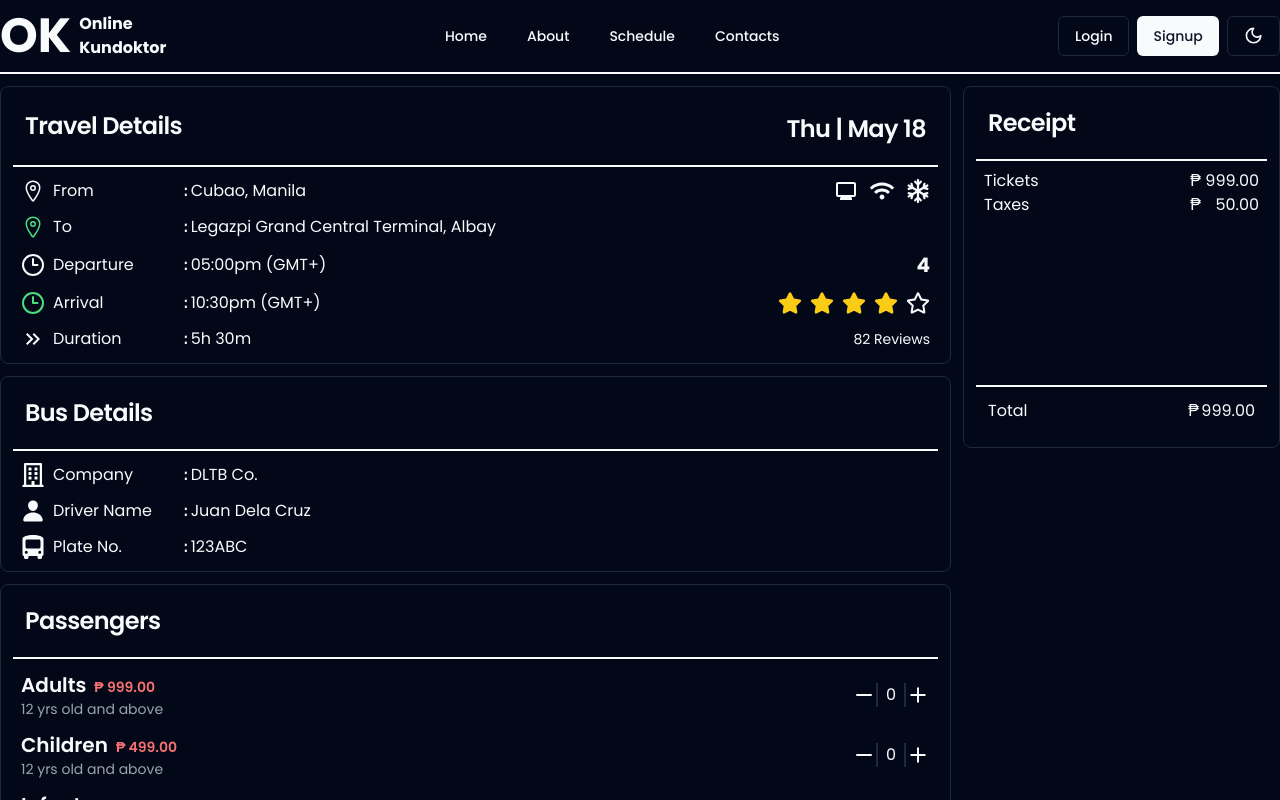
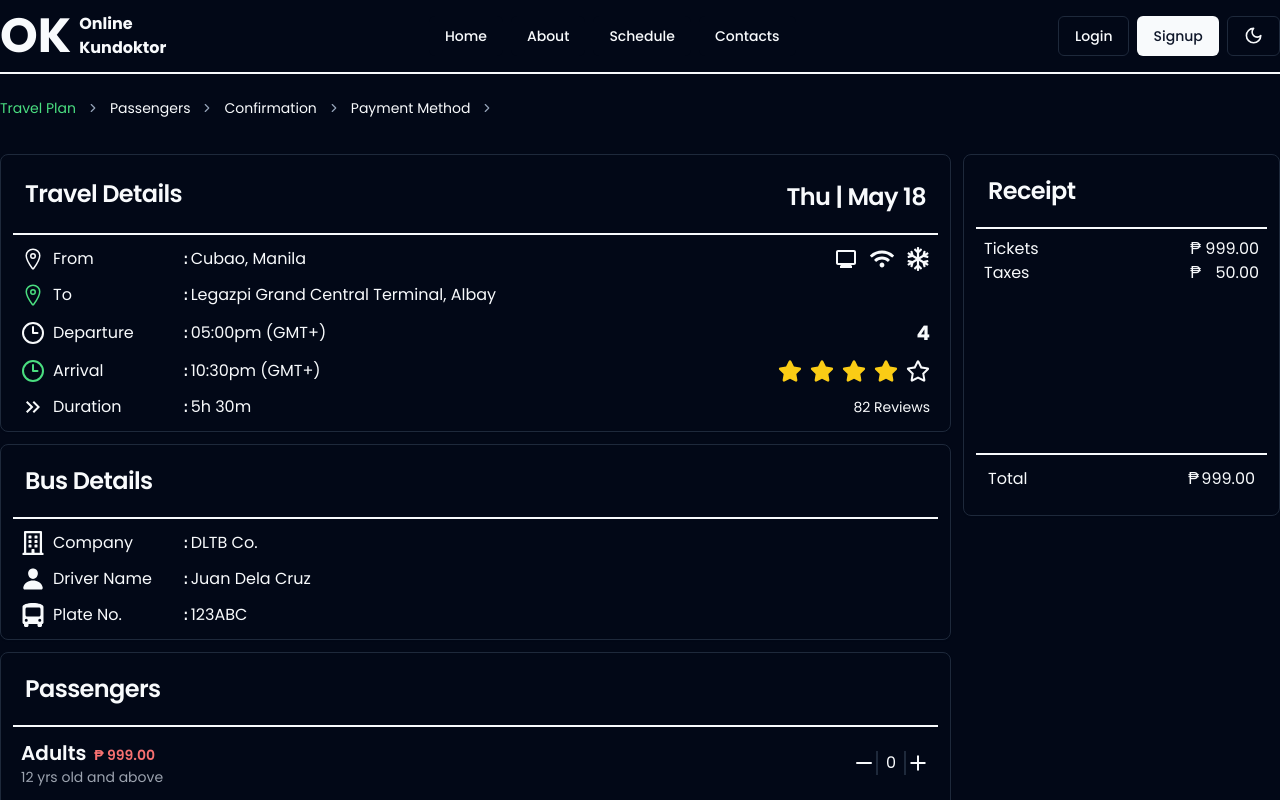
Before and after one commit to raigrc/ICPOK-OnlineKundoktor, a React (Vite) app: page /travel-plan in a window 1280 px wide. Shown: the top 800 px of the page. Built offline with nearby package versions, Linux system fonts and the light colour scheme.

Commit message:
add breadcrumb

```diff
--- /dev/null
+++ b/src/components/ui/breadcrumb.tsx
@@ -0,0 +1,115 @@
+import * as React from "react"
+import { Slot } from "@radix-ui/react-slot"
+import { ChevronRight, MoreHorizontal } from "lucide-react"
+
+import { cn } from "@/lib/utils"
+
+const Breadcrumb = React.forwardRef<
+  HTMLElement,
+  React.ComponentPropsWithoutRef<"nav"> & {
+    separator?: React.ReactNode
+  }
+>(({ ...props }, ref) => <nav ref={ref} aria-label="breadcrumb" {...props} />)
+Breadcrumb.displayName = "Breadcrumb"
+
+const BreadcrumbList = React.forwardRef<
+  HTMLOListElement,
+  React.ComponentPropsWithoutRef<"ol">
+>(({ className, ...props }, ref) => (
+  <ol
+    ref={ref}
+    className={cn(
+      "flex flex-wrap items-center gap-1.5 break-words text-sm text-muted-foreground sm:gap-2.5",
+      className
+    )}
+    {...props}
+  />
+))
+BreadcrumbList.displayName = "BreadcrumbList"
+
+const BreadcrumbItem = React.forwardRef<
+  HTMLLIElement,
+  React.ComponentPropsWithoutRef<"li">
+>(({ className, ...props }, ref) => (
+  <li
+    ref={ref}
+    className={cn("inline-flex items-center gap-1.5", className)}
+    {...props}
+  />
+))
+BreadcrumbItem.displayName = "BreadcrumbItem"
+
+const BreadcrumbLink = React.forwardRef<
+  HTMLAnchorElement,
+  React.ComponentPropsWithoutRef<"a"> & {
+    asChild?: boolean
+  }
+>(({ asChild, className, ...props }, ref) => {
+  const Comp = asChild ? Slot : "a"
+
+  return (
+    <Comp
+      ref={ref}
+      className={cn("transition-colors hover:text-foreground", className)}
+      {...props}
+    />
+  )
+})
+BreadcrumbLink.displayName = "BreadcrumbLink"
+
+const BreadcrumbPage = React.forwardRef<
+  HTMLSpanElement,
+  React.ComponentPropsWithoutRef<"span">
+>(({ className, ...props }, ref) => (
+  <span
+    ref={ref}
+    role="link"
+    aria-disabled="true"
+    aria-current="page"
+    className={cn("font-normal text-foreground", className)}
+    {...props}
+  />
+))
+BreadcrumbPage.displayName = "BreadcrumbPage"
+
+const BreadcrumbSeparator = ({
+  children,
+  className,
+  ...props
+}: React.ComponentProps<"li">) => (
+  <li
+    role="presentation"
+    aria-hidden="true"
+    className={cn("[&>svg]:size-3.5", className)}
+    {...props}
+  >
+    {children ?? <ChevronRight />}
+  </li>
+)
+BreadcrumbSeparator.displayName = "BreadcrumbSeparator"
+
+const BreadcrumbEllipsis = ({
+  className,
+  ...props
+}: React.ComponentProps<"span">) => (
+  <span
+    role="presentation"
+    aria-hidden="true"
+    className={cn("flex h-9 w-9 items-center justify-center", className)}
+    {...props}
+  >
+    <MoreHorizontal className="h-4 w-4" />
+    <span className="sr-only">More</span>
+  </span>
+)
+BreadcrumbEllipsis.displayName = "BreadcrumbElipssis"
+
+export {
+  Breadcrumb,
+  BreadcrumbList,
+  BreadcrumbItem,
+  BreadcrumbLink,
+  BreadcrumbPage,
+  BreadcrumbSeparator,
+  BreadcrumbEllipsis,
+}
--- a/src/pages/TravelPlans.tsx
+++ b/src/pages/TravelPlans.tsx
@@ -5,6 +5,15 @@ import {
   CardHeader,
   CardTitle,
 } from "@/components/ui/card";
+
+import {
+  Breadcrumb,
+  BreadcrumbItem,
+  BreadcrumbLink,
+  BreadcrumbList,
+  BreadcrumbPage,
+  BreadcrumbSeparator,
+} from "@/components/ui/breadcrumb";
 
 import { zodResolver } from "@hookform/resolvers/zod";
 import { z } from "zod";
@@ -38,9 +47,14 @@ import { Button } from "@/components/ui/button";
 
 interface Props {}
 
-const TravelPlans = (props: Props) => {
+const TravelPlans: React.FC = () => {
+  const handleSubmit = (data: any) => {
+    console.log("Submitted data:", data);
+  };
   return (
-    <div className="flex w-full max-w-screen-xl mx-auto space-x-3">
+    <div className="w-full max-w-screen-xl mx-auto">
+      <BreadCrumb />
+      <div className="flex w-full space-x-3 ">
         <div className="w-3/4 py-3 space-y-3">
           {/* Travel Details */}
           <TravelDetails />
@@ -52,9 +66,11 @@ const TravelPlans = (props: Props) => {
           <Passengers />
 
           {/* Contact Details */}
-        <ContactDetails />
+          <ContactDetails onSubmit={handleSubmit} />
           <div className="flex items-center justify-end py-6">
-          <Button size="lg">Next</Button>
+            <Button size="lg" onClick={() => handleSubmit}>
+              Next
+            </Button>
           </div>
         </div>
 
@@ -62,6 +78,34 @@ const TravelPlans = (props: Props) => {
           <Receipt />
         </div>
       </div>
+    </div>
+  );
+};
+
+const BreadCrumb: React.FC = () => {
+  return (
+    <Breadcrumb className="py-6">
+      <BreadcrumbList>
+        <BreadcrumbItem>
+          <BreadcrumbPage className="text-green-400">
+            Travel Plan
+          </BreadcrumbPage>
+        </BreadcrumbItem>
+        <BreadcrumbSeparator />
+        <BreadcrumbItem>
+          <BreadcrumbPage>Passengers</BreadcrumbPage>
+        </BreadcrumbItem>
+        <BreadcrumbSeparator />
+        <BreadcrumbItem>
+          <BreadcrumbPage>Confirmation</BreadcrumbPage>
+        </BreadcrumbItem>
+        <BreadcrumbSeparator />
+        <BreadcrumbItem>
+          <BreadcrumbPage>Payment Method</BreadcrumbPage>
+        </BreadcrumbItem>
+        <BreadcrumbSeparator />
+      </BreadcrumbList>
+    </Breadcrumb>
   );
 };
 
@@ -316,14 +360,15 @@ const Passengers: React.FC = () => {
 };
 
 const FormSchema = z.object({
-  mobileno: z.string().min(11, {
-    message: "Mobile No. must be at least 11 numbers.",
+  mobileno: z.string().min(10, {
+    message: "Please choose a seat.",
   }),
-  email: z.string().email({
-    message: "Invalid email address.",
+  email: z.string().min(2, {
+    message: "Firstname must be at least 2 characters.",
   }),
 });
-const ContactDetails: React.FC = () => {
+
+const ContactDetails: React.FC<{ onSubmit: any }> = ({ onSubmit }) => {
   const form = useForm<z.infer<typeof FormSchema>>({
     resolver: zodResolver(FormSchema),
     defaultValues: {
@@ -331,6 +376,7 @@ const ContactDetails: React.FC = () => {
       email: "",
     },
   });
+
   return (
     <Card>
       <CardHeader className="border-b-2 border-primary">
@@ -350,6 +396,7 @@ const ContactDetails: React.FC = () => {
                   <FormControl>
                     <Input className="pl-36" {...field} />
                   </FormControl>
+                  <FormMessage />
                 </FormItem>
               )}
             />
@@ -365,6 +412,7 @@ const ContactDetails: React.FC = () => {
                   <FormControl>
                     <Input className="pl-36" {...field} />
                   </FormControl>
+                  <FormMessage />
                 </FormItem>
               )}
             />
```
Lines whose indentation alone changed are shown as unchanged.
